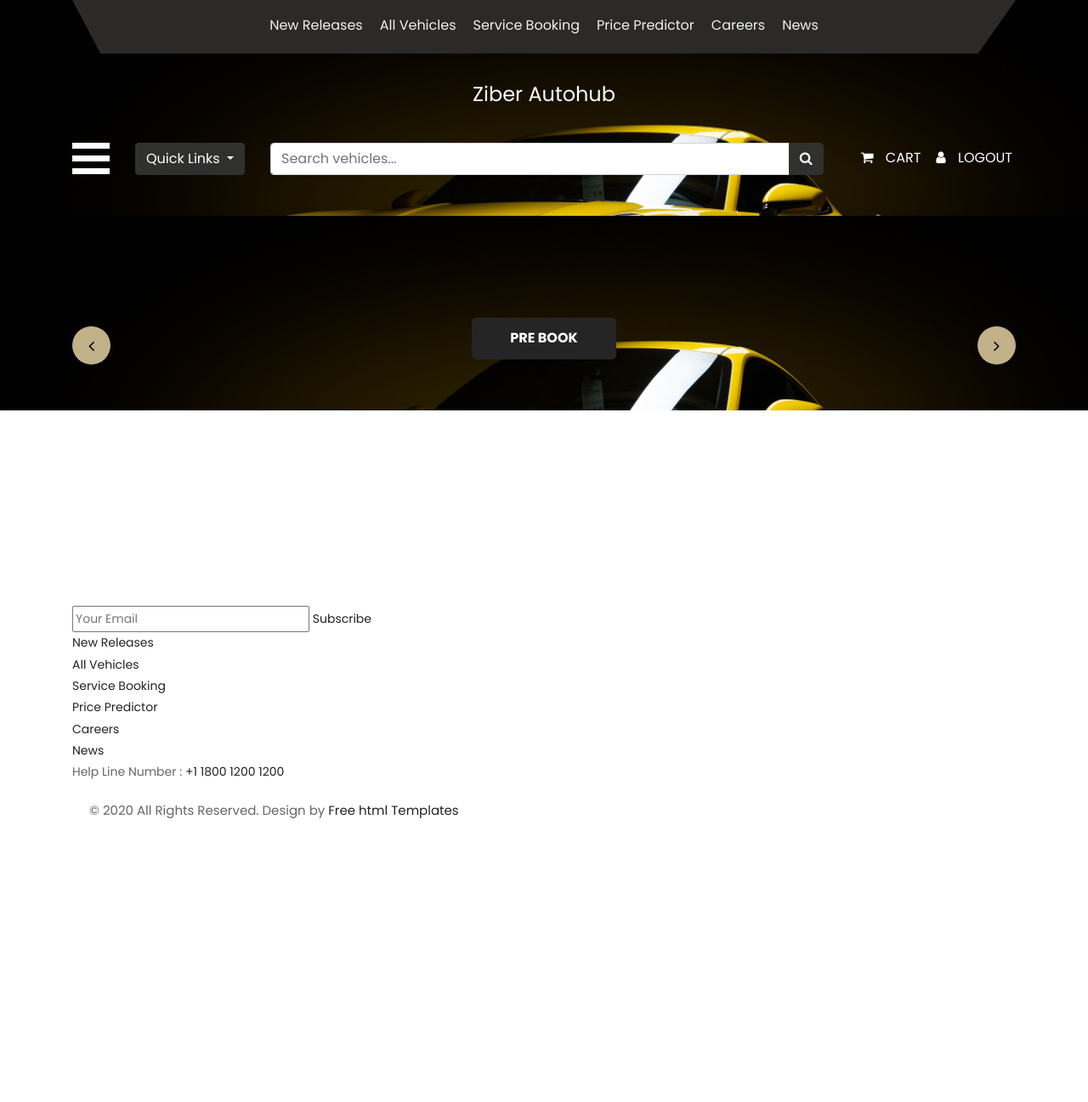
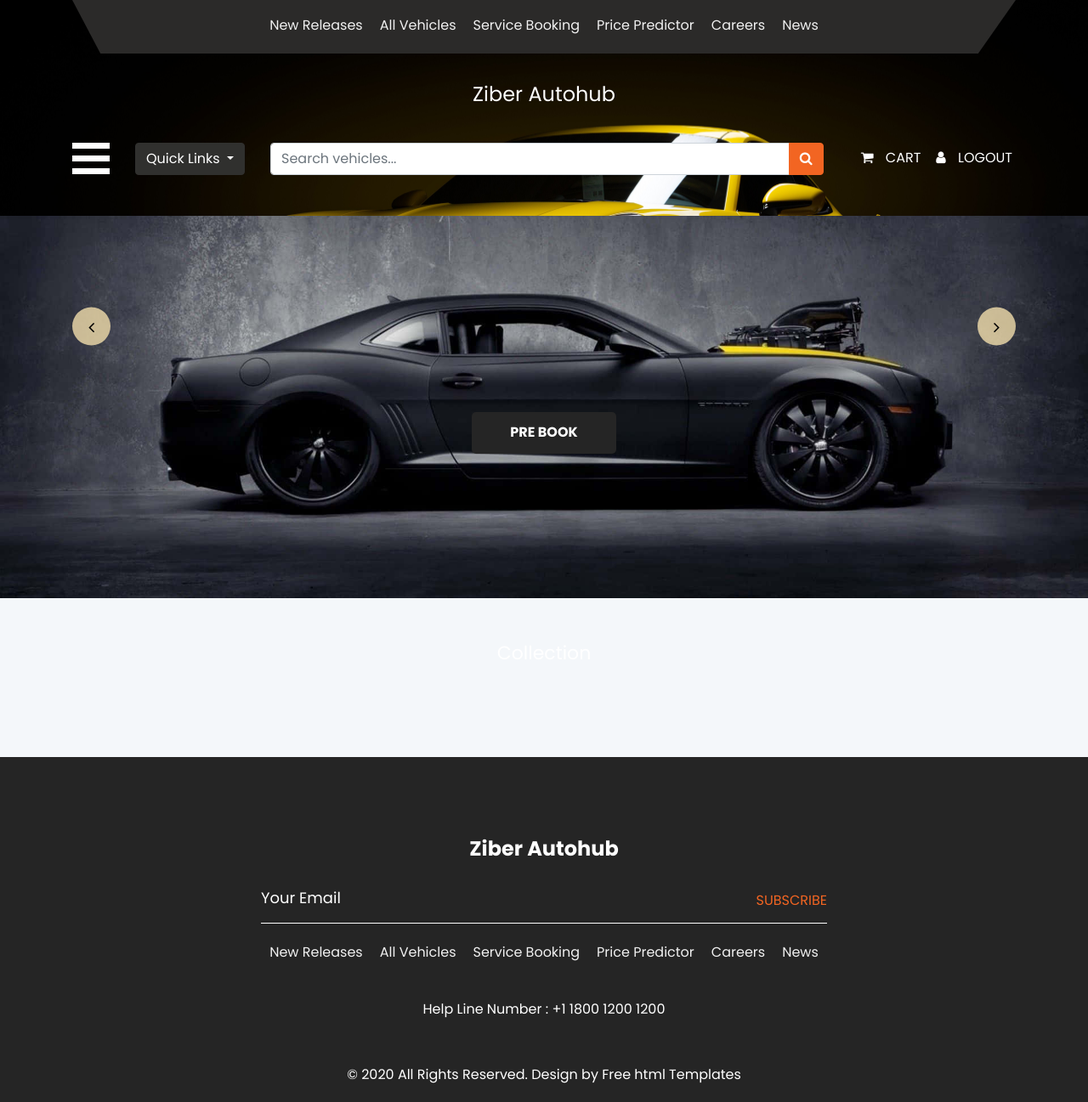
Before and after one commit to srishticampus/Ziber_Autohub, a Django app: page /cars/ in a window 1280 px wide. Shown: the whole page at 85% size. Before the commit the page ends 963 px from the top, so only its background shows below. Run offline with Django 5.2, Linux system fonts and the light colour scheme; the visitor is signed in with stand-in values (Sample User, id 1); data that the repository does not hold is empty; parts of the project's set-up code (start-up, migrations or seed data) failed here and were passed over; some libraries are stand-ins or nearby versions.

Commit message:
fixed design issues in base.html

```diff
--- a/hub/templates/base.html
+++ b/hub/templates/base.html
@@ -134,9 +134,9 @@
                 {% endif %}
               {% endif %}
             </div>
-            <span class="toggle_icon" onclick="openNav()"
-              ><img src="{% static 'images/toggle-icon.png' %}"
-            /></span>
+            <span class="toggle_icon" onclick="openNav()">
+              <img src="{% static 'images/toggle-icon.png' %}" alt="toggle icon"/>
+            </span>
             <div class="dropdown">
               <button
                 class="btn btn-secondary dropdown-toggle"
@@ -214,9 +214,7 @@
     <div class="footer_section layout_padding">
       <div class="container">
         <div class="footer_logo">
-          <a href="index.html"
-            ><img src="{% static 'images/footer-logo.png' %}"
-          /></a>
+         <a href="{% url 'home' %}"> <h1 class="text-white fw-bold">Ziber Autohub</h1></a>
         </div>
         <div class="input_bt">
           <input
--- a/static/css/style.css
+++ b/static/css/style.css
@@ -872,9 +872,16 @@ a:hover {
 
 .footer_section {
     width: 100%;
-.footer_logo_styles {
+    float: left;
+    background-color: #252525;
+    height: auto;
+}
+.footer_logo {
 /* register page styles */
-
+    width: 100%;
+    text-align: center;
+
+}
 .form-container {
     background-color: #ffffff;
     padding: 30px;
```
